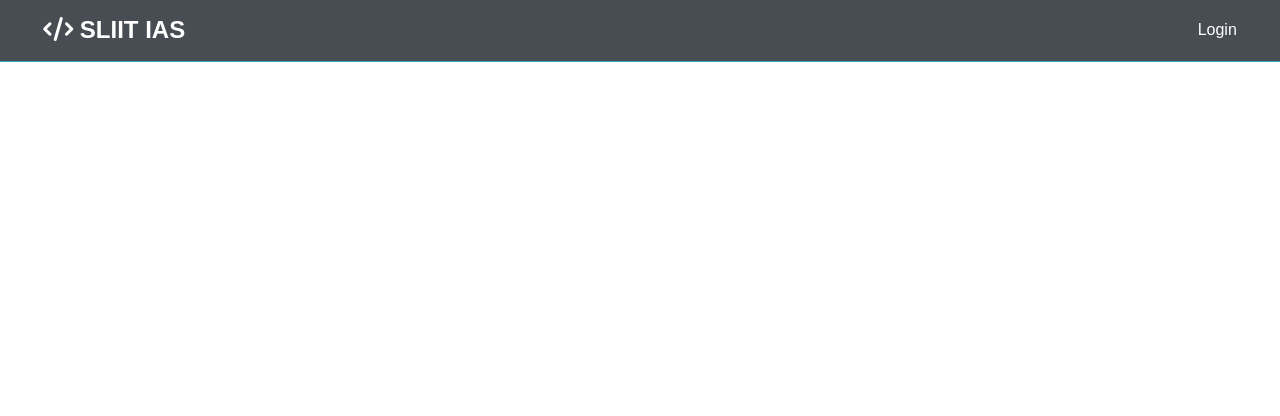
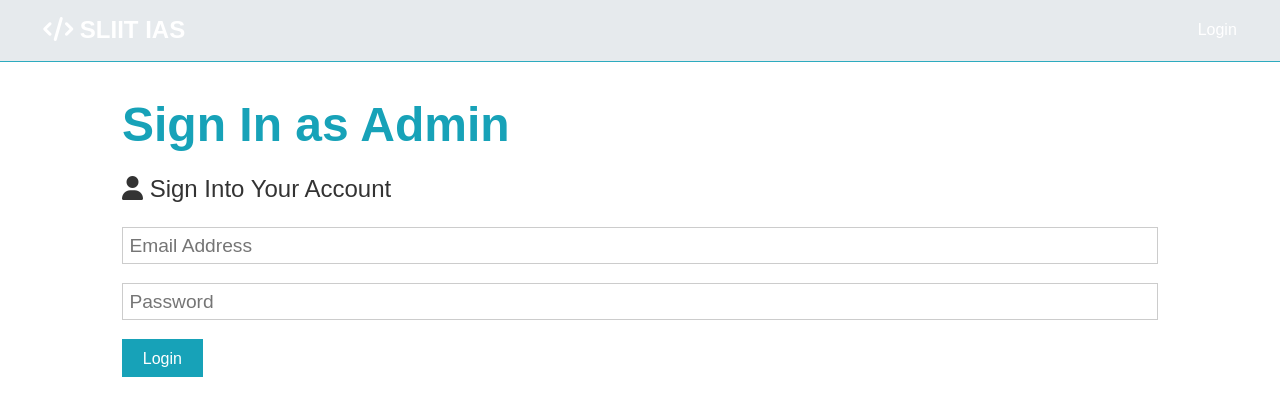
Before and after one commit to Fill-In-The-Blanks/InitialRepo, a React (Create React App) app in the folder frontend/: page /login in a window 1280 px wide. Before the commit this address had no page. Shown: the top 416 px of the page. Built offline with nearby package versions, Linux system fonts and the light colour scheme.

Commit message:
Began initializing frontend reducers and app level states. Also created the login form

```diff
--- a/frontend/src/App.css
+++ b/frontend/src/App.css
@@ -1,7 +1,7 @@
 /* Global Styles */
 :root {
   --primary-color: #17a2b8;
-  --dark-color: #343a40;
+  --dark-color: #e4e8ec; /* #343a40 */
   --light-color: #f4f4f4;
   --danger-color: #dc3545;
   --success-color: #28a745;
--- a/frontend/src/App.js
+++ b/frontend/src/App.js
@@ -1,18 +1,46 @@
 import React, { Fragment } from 'react';
-import { BrowserRouter as Router, Routes, Route, Switch } from 'react-router-dom';
+import {
+  BrowserRouter as Router,
+  Routes,
+  Route,
+  Outlet,
+} from 'react-router-dom';
 import './App.css';
 import Navbar from './components/layout/Navbar';
 import Landing from './components/layout/Landing';
+import Login from './components/auth/Login';
+import AddEmployee from './components/employee/AddEmployee';
+
+//Redux
+import { Provider } from 'react-redux'; // the providers connects react and redux since they are not the same thing
+import store from './store';
+
+const Contained = () => {
+  return (
+    <>
+      <section className='container'>
+        <Outlet />
+      </section>
+    </>
+  );
+};
 
 const App = () => (
+  <Provider store={store}>
     <Router>
       <Fragment>
         <Navbar />
         <Routes>
-        <Route exact path="/" element={<Landing />} />
+          <Route exact path='/' element={<Landing />} />
+          {/* Encompassing the routes inside a contained route to move the elements towards the centre of the page */}
+          <Route element={<Contained />}>
+            <Route path='/login' element={<Login />} />
+            {/* <Route path='/addEmployee' element={<AddEmployee />} /> */}
+          </Route>
         </Routes>
       </Fragment>
     </Router>
+  </Provider> /* Everything is wrapped in a provider so that the components can access app level state */
 );
 
 export default App;
--- /dev/null
+++ b/frontend/src/components/auth/Login.js
@@ -0,0 +1,52 @@
+import React, { Fragment, useState } from 'react';
+
+const Login = () => {
+  // formData is the object that holds our values and setFormData is the function to change the values
+  const [formData, setFormData] = useState({
+    email: '',
+    password: '',
+  });
+
+  const { email, password } = formData;
+
+  const onChange = (e) =>
+    setFormData({ ...formData, [e.target.name]: e.target.value });
+
+  const onSubmit = async (e) => {
+    e.preventDefault();
+    console.log('Sucess');
+  };
+  return (
+    <Fragment>
+      <h1 className='large text-primary'>Sign In as Admin</h1>
+      <p className='lead'>
+        <i className='fas fa-user'></i> Sign Into Your Account
+      </p>
+      <form className='form' onSubmit={(e) => onSubmit(e)}>
+        <div className='form-group'>
+          <input
+            type='email'
+            placeholder='Email Address'
+            name='email'
+            value={email}
+            onChange={(e) => onChange(e)}
+            required
+          />
+        </div>
+        <div className='form-group'>
+          <input
+            type='password'
+            placeholder='Password'
+            name='password'
+            value={password}
+            onChange={(e) => onChange(e)}
+            minLength='6'
+          />
+        </div>
+        <input type='submit' className='btn btn-primary' value='Login' />
+      </form>
+    </Fragment>
+  );
+};
+
+export default Login;
--- /dev/null
+++ b/frontend/src/components/employee/AddEmployee.js
@@ -0,0 +1,46 @@
+import React, { Fragment } from 'react'
+
+const AddEmployee = () => {
+  return (
+    <Fragment>
+        <section className="container">
+      <h1 className="large text-primary">Sign Up</h1>
+      <p className="lead"><i className="fas fa-user"></i> Create Your Account</p>
+      <form className="form" action="create-profile.html">
+        <div className="form-group">
+          <input type="text" placeholder="Name" name="name" required />
+        </div>
+        <div className="form-group">
+          <input type="email" placeholder="Email Address" name="email" />
+          <small className="form-text"
+            >This site uses Gravatar so if you want a profile image, use a
+            Gravatar email</small
+          >
+        </div>
+        <div className="form-group">
+          <input
+            type="password"
+            placeholder="Password"
+            name="password"
+            minLength="6"
+          />
+        </div>
+        <div className="form-group">
+          <input
+            type="password"
+            placeholder="Confirm Password"
+            name="password2"
+            minLength="6"
+          />
+        </div>
+        <input type="submit" className="btn btn-primary" value="Register" />
+      </form>
+      <p className="my-1">
+        Already have an account? <a href="login.html">Sign In</a>
+      </p>
+    </section>
+    </Fragment>
+  )
+}
+
+export default AddEmployee
--- a/frontend/src/components/layout/Landing.js
+++ b/frontend/src/components/layout/Landing.js
@@ -1,4 +1,5 @@
-import React from 'react'
+import React from 'react';
+import { Link } from 'react-router-dom';
 
 const Landing = () => {
   return (
@@ -11,7 +12,8 @@
           </p>
           <div className="buttons">
             {/* <a href="register.html" className="btn btn-primary">Sign Up</a> */}
-            <a href="login.html" className="btn btn-light">Login</a>
+            <Link to="/login" className="btn btn-light">Login</Link>
+            <Link to="/addEmployee" className="btn btn-light">Test</Link>
           </div>
         </div>
       </div>
--- a/frontend/src/components/layout/Navbar.js
+++ b/frontend/src/components/layout/Navbar.js
@@ -1,14 +1,15 @@
-import React from 'react'
+import React from 'react';
+import { Link } from 'react-router-dom';
 
 const Navbar = () => {
   return (
     <nav className="navbar bg-dark">
       <h1>
-        <a href="index.html"><i className="fas fa-code"></i> SLIIT IAS</a>
+        <Link to="/"><i className="fas fa-code"></i> SLIIT IAS</Link>
       </h1>
       <ul>
         {/* <li><a href="register.html">Register</a></li> */}
-        <li><a href="login.html">Login</a></li>
+        <li><Link to="/login">Login</Link></li>
       </ul>
     </nav>
   )
--- /dev/null
+++ b/frontend/src/reducers/index.js
@@ -0,0 +1,3 @@
+import { combineReducers } from 'redux';
+
+export default combineReducers({});
--- /dev/null
+++ b/frontend/src/store.js
@@ -0,0 +1,20 @@
+import { createStore, applyMiddleware } from 'redux';
+import { composeWithDevTools } from 'redux-devtools-extension';
+import thunk from 'redux-thunk';
+import rootReducer from './reducers';
+
+// thunk is middleware
+// a reducer takes an action then decides how to handle the state and how to pass it down to the components in the UI
+// The reason for creating this file is to store values in app level state to use in any components within the app whenever
+
+const initialState = {};
+
+const middleware = [thunk];
+
+const store = createStore(
+  rootReducer,
+  initialState,
+  composeWithDevTools(applyMiddleware(...middleware))
+);
+
+export default store;
```
Also changed, not shown: frontend/src/components/contained.js (added, +12 -0 lines). Lines whose indentation alone changed are shown as unchanged.
